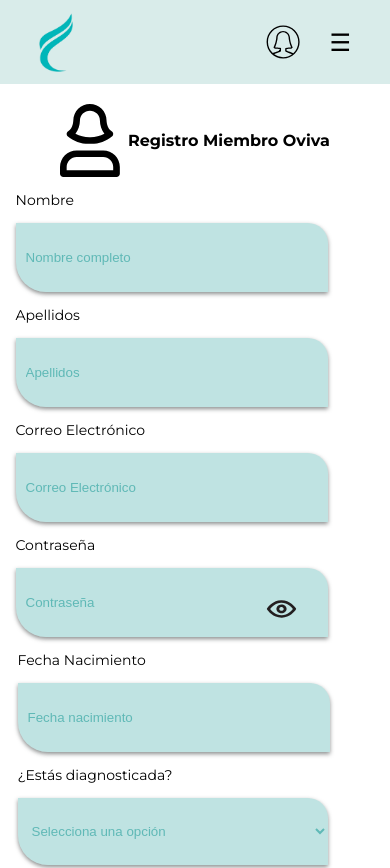
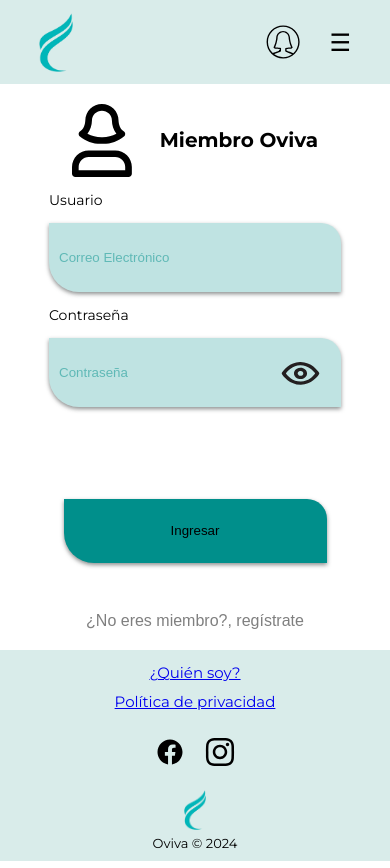
Before and after one commit to angylearns/oviva_care, a React (Vite) app in the folder HolisticFront/: page / in a window 390 px wide. Shown: the top 868 px of the page. Built offline with nearby package versions, Linux system fonts and the light colour scheme.

Commit message:
add styles in login

```diff
--- a/HolisticFront/src/App.jsx
+++ b/HolisticFront/src/App.jsx
@@ -14,8 +14,8 @@ function App() {
     <>
       <Navbar />
       {/* <Hero /> */}
-      <Register />
-      {/* <Login_user /> */}
+      {/* <Register /> */}
+      <Login_user />
       {/* <Recipe/> */}
       <Footer />
     </>
--- a/HolisticFront/src/components/login/Login_user.jsx
+++ b/HolisticFront/src/components/login/Login_user.jsx
@@ -5,6 +5,10 @@ import login_icon from "../../../public/images/icons/login_icon.svg";
 import { handleLogin } from "../../handlers/loginHandle";
 import { saveTokenToCookies, TOKEN_COOKIE_NAME } from "../../utils/authUtils"; // Importar TOKEN_COOKIE_NAME
 import { useCookies } from "react-cookie";
+import icon_close_eye from "../../../public/images/icons/icon_close_eye.svg";
+import icon_open_eye from "../../../public/images/icons/icon_open_eye.svg";
+
+
 
 function Login_user() {
     const { register, handleSubmit, reset, formState: { errors } } = useForm();
@@ -36,6 +40,7 @@ function Login_user() {
             });
     };
 
+    const [showPassword, setShowPassword] = useState(false);
 
     return (
 
@@ -81,7 +86,7 @@ function Login_user() {
 
                 <input
                     className="field-password"
-                    type="password"
+                    type={showPassword ? "text" : "password"}
                     placeholder="Contraseña"
                     {...register("password", {
                         required: "Este campo es requerido",
@@ -101,7 +106,9 @@ function Login_user() {
                 />
                 {errors.password && <p>{errors.password.message}</p>}
             </div>
-
+            <button type="button" className="icons-buttons-password-login" onClick={() => setShowPassword(!showPassword)}>
+                {showPassword ? <img className="icon-close-eye-login" src={icon_close_eye} /> : <img className="icon-open-eye-login" src={icon_open_eye} />}
+            </button>
             <button type="submit" className="login-button">Ingresar</button>
             {/* {errorMessage && <p>{errorMessage}</p>}  */}
             {/* Muestra el mensaje de error si existe */}
--- a/HolisticFront/src/components/login/login.css
+++ b/HolisticFront/src/components/login/login.css
@@ -67,6 +67,20 @@ input::placeholder {
     border: none;
 }
 
+.icons-buttons-password-login {
+    background-color: transparent;
+    border: none;
+
+}
+
+.icon-open-eye-login,
+.icon-close-eye-login {
+    width: 45px;
+    background-color: transparent;
+    border: none;
+    transform: translate(230px, -54px);
+}
+
 .goregister-button {
     background-color: transparent;
     border: none;
@@ -122,6 +136,11 @@ input::placeholder {
     .goregister-button {
         font-size: 20px;
     }
+
+    .icon-open-eye-login,
+    .icon-close-eye-login {
+        transform: translate(185px, -54px);
+    }
 }
 
 @media screen and (max-width: 540px) {
@@ -158,6 +177,11 @@ input::placeholder {
     .goregister-button {
         font-size: 18px;
     }
+
+    .icon-open-eye-login,
+    .icon-close-eye-login {
+        transform: translate(165px, -54px);
+    }
 }
 
 @media screen and (max-width: 450px) {
@@ -183,6 +207,11 @@ input::placeholder {
     .goregister-button {
         font-size: 16px;
     }
+
+    .icon-open-eye-login,
+    .icon-close-eye-login {
+        transform: translate(135px, -54px);
+    }
 }
 
 @media screen and (max-width: 430px) {
@@ -200,4 +229,9 @@ input::placeholder {
     .goregister-button {
         font-size: 16px;
     }
+
+    .icon-open-eye-login,
+    .icon-close-eye-login {
+        transform: translate(105px, -54px);
+    }
 }
--- a/HolisticFront/src/components/register/register.css
+++ b/HolisticFront/src/components/register/register.css
@@ -104,11 +104,6 @@
     border: none;
     transform: translate(-70px, 17px);
 }
-
-/* Opcional: Ajustar el posicionamiento de los botones si están dentro de un contenedor */
-/* .icons-buttons-password {
-    position: relative;
-} */
 
 .register-regbutton {
     width: 490px;
@@ -452,3 +447,4 @@ input::placeholder {
             width: 35px;
         }
     }
+}
```
